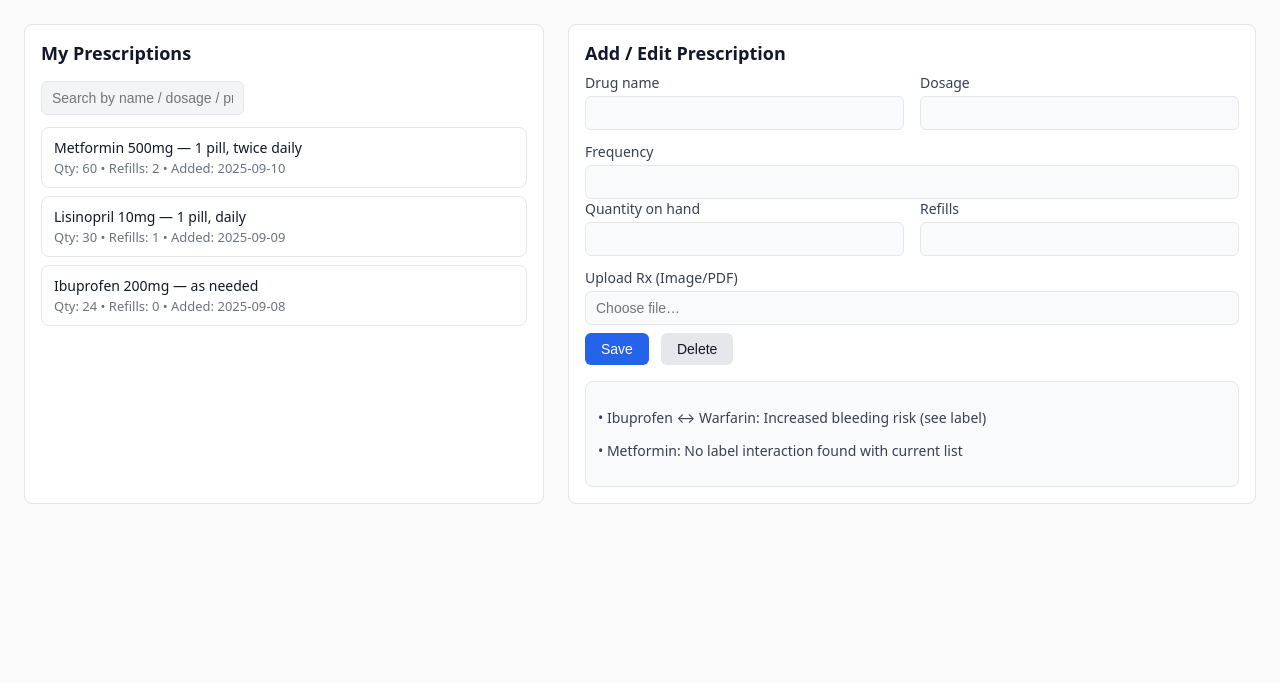
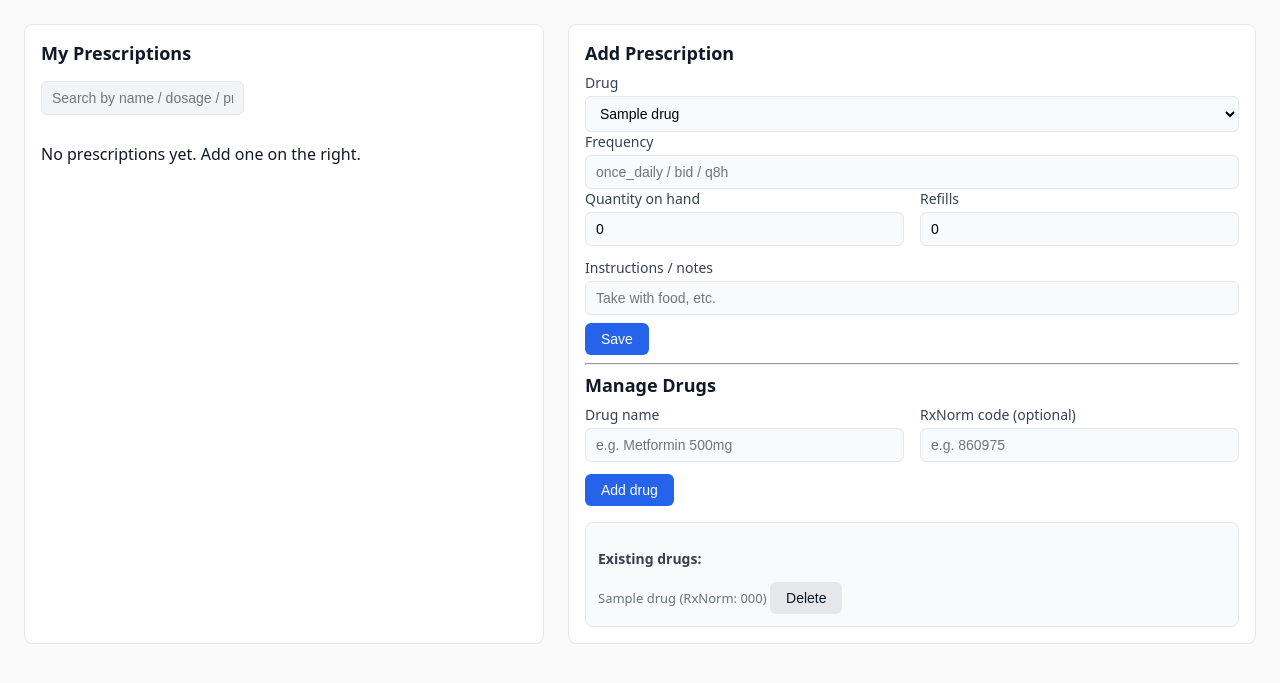
Before and after one commit to zaidmohammed7/MediBuddy, a Flask app: page /prescriptions in a window 1280 px wide. Shown: the part 64-747 px from the top of the page. Run offline with Flask 3, Linux system fonts and the light colour scheme; tables that the repository leaves empty or names only in its code hold one stand-in row (values such as "Sample post").

Commit message:
Added CRUD functionality for prescriptions

```diff
--- a/app.py
+++ b/app.py
@@ -2,8 +2,12 @@
 
 import traceback
 from typing import Any, Dict, List, Optional
+import os
+import uuid
 
-from flask import Flask, jsonify, render_template, request
+from flask import Flask, jsonify, render_template, request, redirect, url_for
+from dotenv import load_dotenv
+import mysql.connector
 
 from chatbot import (
     extract_symptoms,
@@ -14,6 +18,30 @@
 )
 
 app = Flask(__name__)
+
+load_dotenv("config/api.env")
+
+
+def get_db():
+    try:
+        conn = mysql.connector.connect(
+            host="localhost",
+            port=3306,
+            user="root",
+            password="admin",
+            database="aloo",
+        )
+        return conn
+    except Exception as e:
+        print("DB CONNECT ERROR:", repr(e))
+        raise
+
+
+
+# Demo IDs
+DEMO_USER_ID = "62bf9644-c587-11f0-a97c-cda7de604848"
+DEMO_DRUG_ID = "64c8a9c6-c587-11f0-a97c-cda7de604848"
+
 
 
 # ---------------------------------------------------------------------
@@ -37,6 +65,8 @@
 
     # 1) Extract symptoms
     recognized, unrecognized = extract_symptoms(user_input)
+
+    # print(recognized, unrecognized)
 
     # 2) Match diseases from DB
     disease_matches = match_diseases(recognized, top_n=3)
@@ -222,9 +252,157 @@
     return render_template("signup.html")
 
 
-@app.route("/prescriptions")
+@app.route("/prescriptions", methods=["GET"])
 def prescriptions() -> str:
-    return render_template("prescriptions.html", active_page="prescriptions")
+    """List prescriptions for the demo user + load available drugs."""
+    conn = get_db()
+
+    # prescriptions
+    cur = conn.cursor(dictionary=True)
+    cur.execute(
+        """
+        SELECT p.rx_id,
+               p.frequency,
+               p.qty_on_hand,
+               p.refills,
+               p.rx_text,
+               d.name AS drug_name
+        FROM prescription p
+        JOIN drug d ON p.drug_id = d.drug_id
+        WHERE p.user_id = %s
+        """,
+        (DEMO_USER_ID,),
+    )
+    prescriptions = cur.fetchall()
+    cur.close()
+
+    # drugs for dropdown + management
+    cur2 = conn.cursor(dictionary=True)
+    cur2.execute("SELECT drug_id, name, rxnorm_code FROM drug ORDER BY name")
+    drugs = cur2.fetchall()
+    cur2.close()
+
+    conn.close()
+
+    return render_template(
+        "prescriptions.html",
+        active_page="prescriptions",
+        prescriptions=prescriptions,
+        drugs=drugs,
+    )
+
+
+@app.route("/drugs/create", methods=["POST"])
+def create_drug():
+    """CREATE: add a new drug to the drug table."""
+    name = request.form["drug_name"].strip()
+    rxnorm_code = request.form.get("rxnorm_code", "").strip() or None
+
+    if not name:
+        return redirect(url_for("prescriptions"))
+
+    drug_id = str(uuid.uuid4())
+
+    conn = get_db()
+    cur = conn.cursor()
+    cur.execute(
+        """
+        INSERT INTO drug (drug_id, rxnorm_code, name)
+        VALUES (%s, %s, %s)
+        """,
+        (drug_id, rxnorm_code, name),
+    )
+    conn.commit()
+    cur.close()
+    conn.close()
+
+    return redirect(url_for("prescriptions"))
+
+
+@app.route("/drugs/<drug_id>/delete", methods=["POST"])
+def delete_drug(drug_id: str):
+    """DELETE: remove a drug (only works if no prescriptions reference it)."""
+    conn = get_db()
+    cur = conn.cursor()
+    try:
+        cur.execute("DELETE FROM drug WHERE drug_id = %s", (drug_id,))
+        conn.commit()
+    except Exception as e:
+        print("DRUG DELETE ERROR:", repr(e))
+        # ON DELETE RESTRICT will throw if there are prescriptions pointing at this drug
+    finally:
+        cur.close()
+        conn.close()
+
+    return redirect(url_for("prescriptions"))
+
+@app.route("/prescriptions/create", methods=["POST"])
+def create_prescription():
+    """CREATE: add a new prescription for the demo user."""
+    drug_id = request.form["drug_id"]      # <- from dropdown
+    frequency = request.form["frequency"]
+    qty_on_hand = int(request.form["qty_on_hand"])
+    refills = int(request.form["refills"])
+    rx_text = request.form.get("rx_text", "")
+
+    rx_id = str(uuid.uuid4())
+
+    conn = get_db()
+    cur = conn.cursor()
+    cur.execute(
+        """
+        INSERT INTO prescription
+            (rx_id, user_id, drug_id, frequency, qty_on_hand, refills, rx_text)
+        VALUES (%s, %s, %s, %s, %s, %s, %s)
+        """,
+        (rx_id, DEMO_USER_ID, drug_id, frequency, qty_on_hand, refills, rx_text),
+    )
+    conn.commit()
+    cur.close()
+    conn.close()
+
+    return redirect(url_for("prescriptions"))
+
+
+@app.route("/prescriptions/<rx_id>/update", methods=["POST"])
+def update_prescription(rx_id: str):
+    """UPDATE: edit an existing prescription."""
+    frequency = request.form["frequency"]
+    qty_on_hand = int(request.form["qty_on_hand"])
+    refills = int(request.form["refills"])
+    rx_text = request.form.get("rx_text", "")
+
+    conn = get_db()
+    cur = conn.cursor()
+    cur.execute(
+        """
+        UPDATE prescription
+        SET frequency = %s,
+            qty_on_hand = %s,
+            refills = %s,
+            rx_text = %s
+        WHERE rx_id = %s
+        """,
+        (frequency, qty_on_hand, refills, rx_text, rx_id),
+    )
+    conn.commit()
+    cur.close()
+    conn.close()
+
+    return redirect(url_for("prescriptions"))
+
+
+@app.route("/prescriptions/<rx_id>/delete", methods=["POST"])
+def delete_prescription(rx_id: str):
+    """DELETE: remove a prescription."""
+    conn = get_db()
+    cur = conn.cursor()
+    cur.execute("DELETE FROM prescription WHERE rx_id = %s", (rx_id,))
+    conn.commit()
+    cur.close()
+    conn.close()
+
+    return redirect(url_for("prescriptions"))
 
 
 @app.route("/reminders")
--- a/templates/chatbot.html
+++ b/templates/chatbot.html
@@ -244,11 +244,7 @@
           const resp = await fetch("/chatbot", {
             method: "POST",
             headers: { "Content-Type": "application/json" },
-            body: JSON.stringify({
-              message: userMessage,
-              city: cityValue,
-              zipcode: zipValue,
-            }),
+            body: JSON.stringify(payload),
           });
 
           const data = await resp.json();
--- a/templates/prescriptions.html
+++ b/templates/prescriptions.html
@@ -20,70 +20,142 @@
     </header>
 
     <main class="prescriptions-shell">
+      <!-- LEFT: LIST + UPDATE/DELETE -->
       <section class="card prescriptions-list">
         <h1 class="card-title">My Prescriptions</h1>
         <input class="prescriptions-search" placeholder="Search by name / dosage / prescriber" />
 
+        {% if prescriptions %}
+          {% for p in prescriptions %}
           <div class="prescription-item">
-          <div class="prescription-name">Metformin 500mg — 1 pill, twice daily</div>
-          <div class="prescription-meta">Qty: 60 • Refills: 2 • Added: 2025-09-10</div>
+            <div class="prescription-name">
+              {{ p.drug_name }} — {{ p.frequency }}
+            </div>
+            <div class="prescription-meta">
+              Qty: {{ p.qty_on_hand }} • Refills: {{ p.refills }}
+              {% if p.rx_text %}
+                • Notes: {{ p.rx_text }}
+              {% endif %}
             </div>
 
-        <div class="prescription-item">
-          <div class="prescription-name">Lisinopril 10mg — 1 pill, daily</div>
-          <div class="prescription-meta">Qty: 30 • Refills: 1 • Added: 2025-09-09</div>
-        </div>
-
-        <div class="prescription-item">
-          <div class="prescription-name">Ibuprofen 200mg — as needed</div>
-          <div class="prescription-meta">Qty: 24 • Refills: 0 • Added: 2025-09-08</div>
-        </div>
-      </section>
-
-      <!-- Right column -->
-      <section class="card prescriptions-detail">
-        <h1 class="card-title">Add / Edit Prescription</h1>
-
+            <!-- UPDATE form -->
+            <form action="{{ url_for('update_prescription', rx_id=p.rx_id) }}"
+                  method="POST"
+                  class="prescription-edit-form">
               <div class="form-row">
                 <div class="form-field">
-            <label class="form-label">Drug name</label>
-            <input class="form-input" />
+                  <label class="form-label">Frequency</label>
+                  <input class="form-input" name="frequency" value="{{ p.frequency }}" required />
                 </div>
                 <div class="form-field">
-            <label class="form-label">Dosage</label>
-            <input class="form-input" />
+                  <label class="form-label">Quantity on hand</label>
+                  <input type="number" class="form-input" name="qty_on_hand"
+                         value="{{ p.qty_on_hand }}" min="0" required />
+                </div>
+                <div class="form-field">
+                  <label class="form-label">Refills</label>
+                  <input type="number" class="form-input" name="refills"
+                         value="{{ p.refills }}" min="0" required />
                 </div>
               </div>
 
               <div class="form-field">
+                <label class="form-label">Instructions / notes</label>
+                <input class="form-input" name="rx_text" value="{{ p.rx_text or '' }}" />
+              </div>
+
+              <div class="form-actions">
+                <button class="btn-primary" type="submit">Save changes</button>
+              </div>
+            </form>
+
+            <!-- DELETE form -->
+            <form action="{{ url_for('delete_prescription', rx_id=p.rx_id) }}"
+                  method="POST"
+                  class="prescription-delete-form">
+              <button class="btn-secondary" type="submit">Delete</button>
+            </form>
+          </div>
+          {% endfor %}
+        {% else %}
+          <p>No prescriptions yet. Add one on the right.</p>
+        {% endif %}
+      </section>
+
+      <!-- RIGHT: CREATE -->
+      <section class="card prescriptions-detail">
+        <h1 class="card-title">Add Prescription</h1>
+
+        <form action="{{ url_for('create_prescription') }}" method="POST">
+          <div class="form-field">
+            <label class="form-label">Drug</label>
+            <select class="form-input" name="drug_id" required>
+              {% for d in drugs %}
+                <option value="{{ d.drug_id }}">{{ d.name }}</option>
+              {% endfor %}
+            </select>
+          </div>
+
+          <div class="form-field">
             <label class="form-label">Frequency</label>
-          <input class="form-input" />
+            <input class="form-input" name="frequency" placeholder="once_daily / bid / q8h" required />
           </div>
 
           <div class="form-row">
             <div class="form-field">
               <label class="form-label">Quantity on hand</label>
-            <input type="number" class="form-input" />
+              <input type="number" class="form-input" name="qty_on_hand" value="0" min="0" required />
             </div>
             <div class="form-field">
               <label class="form-label">Refills</label>
-            <input type="number" class="form-input" />
+              <input type="number" class="form-input" name="refills" value="0" min="0" required />
             </div>
           </div>
 
           <div class="form-field">
-          <label class="form-label">Upload Rx (Image/PDF)</label>
-          <input class="form-input" placeholder="Choose file…" />
+            <label class="form-label">Instructions / notes</label>
+            <input class="form-input" name="rx_text" placeholder="Take with food, etc." />
           </div>
 
           <div class="form-actions">
-          <button class="btn-primary">Save</button>
-          <button class="btn-secondary">Delete</button>
+            <button class="btn-primary" type="submit">Save</button>
           </div>
+        </form>
+        <hr />
 
+        <h2 class="card-title">Manage Drugs</h2>
+
+        <!-- Add new drug -->
+        <form action="{{ url_for('create_drug') }}" method="POST">
+          <div class="form-row">
+            <div class="form-field">
+              <label class="form-label">Drug name</label>
+              <input class="form-input" name="drug_name" placeholder="e.g. Metformin 500mg" required />
+            </div>
+            <div class="form-field">
+              <label class="form-label">RxNorm code (optional)</label>
+              <input class="form-input" name="rxnorm_code" placeholder="e.g. 860975" />
+            </div>
+          </div>
+          <div class="form-actions">
+            <button class="btn-primary" type="submit">Add drug</button>
+          </div>
+        </form>
+
+        <!-- Existing drugs list with delete -->
         <div class="interaction-panel">
-          <p>• Ibuprofen ↔ Warfarin: Increased bleeding risk (see label)</p>
-          <p>• Metformin: No label interaction found with current list</p>
+          <p><strong>Existing drugs:</strong></p>
+          {% for d in drugs %}
+            <div class="prescription-meta">
+              {{ d.name }}
+              {% if d.rxnorm_code %} (RxNorm: {{ d.rxnorm_code }}){% endif %}
+              <form action="{{ url_for('delete_drug', drug_id=d.drug_id) }}"
+                    method="POST"
+                    style="display:inline;">
+                <button class="btn-secondary" type="submit">Delete</button>
+              </form>
+            </div>
+          {% endfor %}
         </div>
       </section>
     </main>
```
Lines whose indentation alone changed are shown as unchanged.
